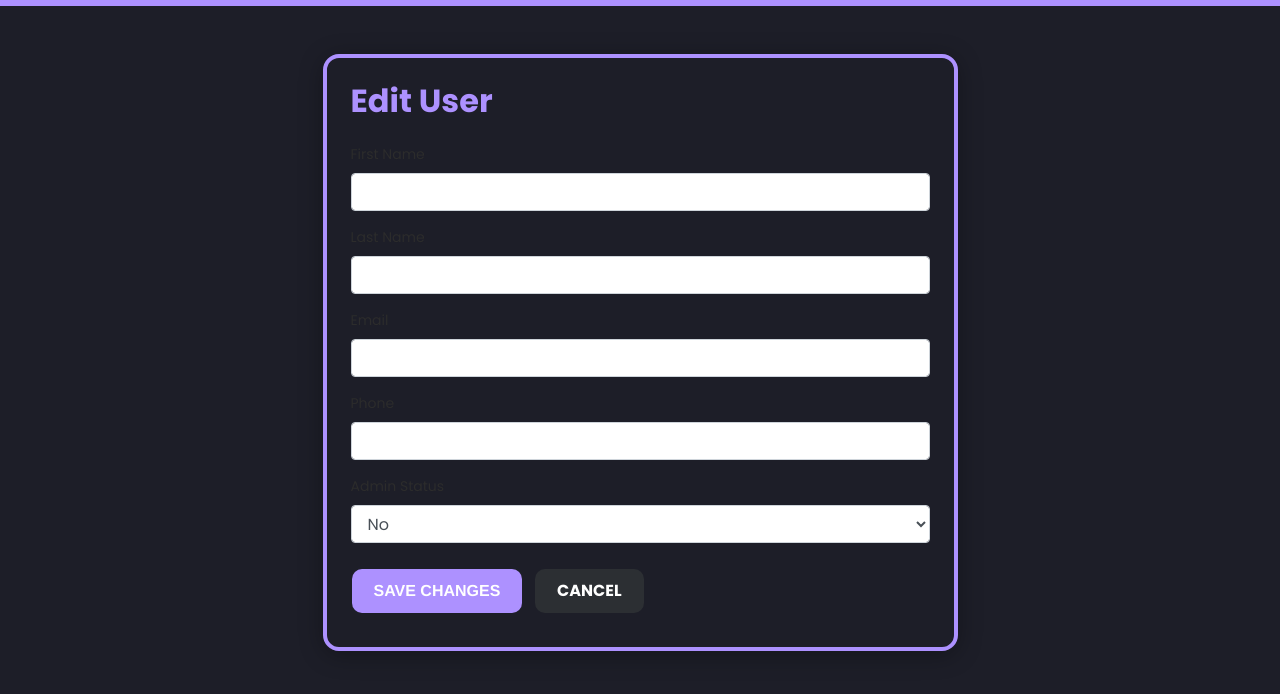
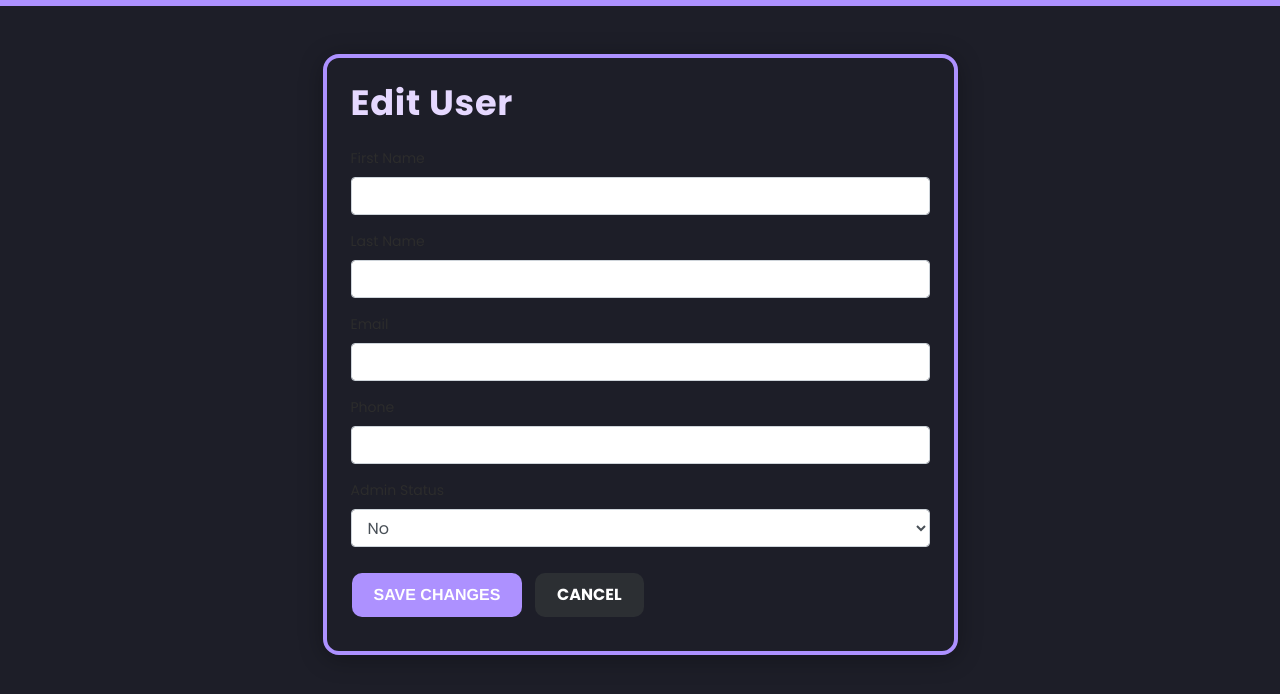
Before and after one commit to leighton075/075.it.com, a PHP site: page /edit_user.php in a window 1280 px wide. Shown: the top 694 px of the page. Run offline with PHP 8.4, Linux system fonts and the light colour scheme; the visitor is signed in with stand-in values (Sample User, id 1); tables that the repository leaves empty or names only in its code hold one stand-in row (values such as "Sample post"); data that the repository does not hold is empty.

Commit message:
refactor: update edit header styles for improved visibility and aesthetics

```diff
--- a/edit_user.php
+++ b/edit_user.php
@@ -51,7 +51,7 @@ $user = $mysqli->query("SELECT * FROM users WHERE user_id = $id")->fetch_assoc()
     <link rel="icon" type="image/x-icon" href="assets/favicon.ico">
     <style>
         .edit-card { background: #1D1E28; border: 4px solid #AD91FF; border-radius: 16px; box-shadow: 0 4px 24px rgba(0,0,0,0.3); }
-        .edit-header { color: #AD91FF; font-weight: bold; }
+        .edit-header { color: #e5d8ff; font-weight: bold; font-size: 2.2rem; letter-spacing: 0.02em; }
         .btn-accent { background-color: #AD91FF; border-color: #AD91FF; color: #fff; }
         .btn-accent:hover { background-color: #8a6cff; border-color: #8a6cff; }
     </style>
```
